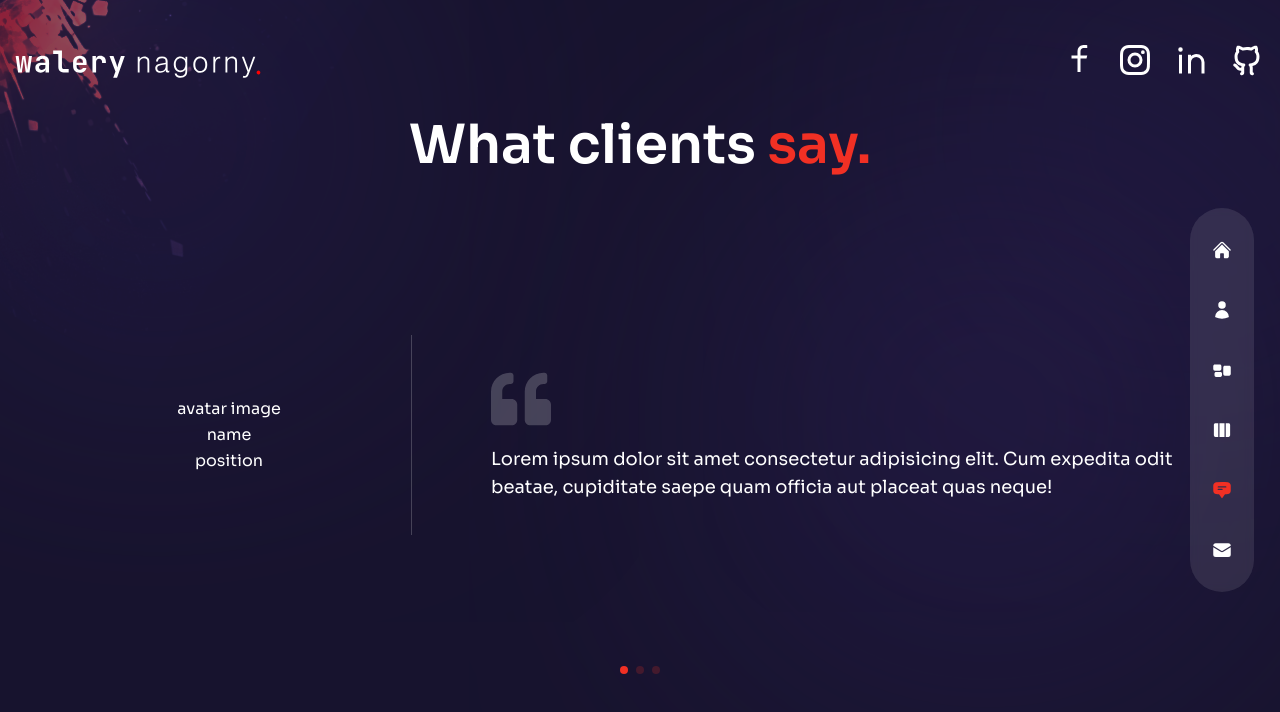
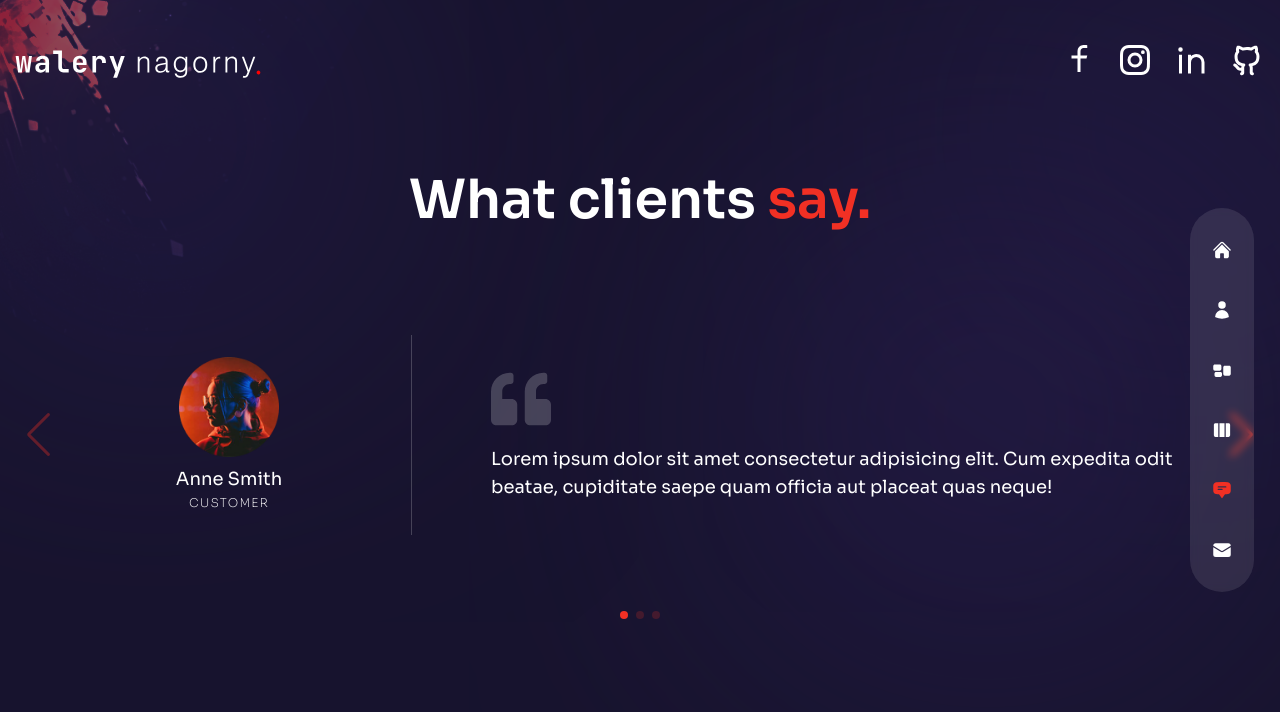
Before and after one commit to WNagorny/Portfolio, a Next.js app: page /testimonials in a window 1280 px wide. Shown: the top 712 px of the page. Built offline with nearby package versions, Linux system fonts and the light colour scheme.

Commit message:
finished Testimonials component

```diff
--- a/components/TestimonialSlider.js
+++ b/components/TestimonialSlider.js
@@ -21,10 +21,9 @@ const testimonialData = [
 		message:
 			'Lorem ipsum dolor sit amet consectetur adipisicing elit. Cum expedita odit beatae, cupiditate saepe quam officia aut placeat quas neque!',
 	},
-];
+]
 
 // import required modules
-import { Pagination } from 'swiper'
 
 import Image from 'next/image'
 
@@ -32,48 +31,57 @@ import { Swiper, SwiperSlide } from 'swiper/react'
 
 // import Swiper styles
 import 'swiper/css'
-import 'swiper/css/free-mode'
 import 'swiper/css/pagination'
+import 'swiper/css/navigation'
+
+import { Navigation, Pagination } from 'swiper'
 
 // icons
 import { FaQuoteLeft } from 'react-icons/fa'
 
 // data
 
-
 const TestimonialSlider = () => {
 	return (
 		<Swiper
-			spaceBetween={10}
+			navigation={true}
 			pagination={{
 				clickable: true,
 			}}
-			modules={[Pagination]}
-			className='h-[340px] sm:h-[400px] md:h-[480px] lg:h-[600px] xl:h-[510px] xxl:h-[630px]'
+			modules={[Navigation, Pagination]}
+			// className='h-[340px] sm:h-[400px] md:h-[480px] lg:h-[600px] xl:h-[510px] xxl:h-[630px]'
+      className='h-[400px]'
 		>
-			{ testimonialData.map((person, index) => {
+			{testimonialData.map((person, index) => {
 				return (
 					<SwiperSlide key={index}>
 						<div className='flex flex-col items-center md:flex-row gap-x-8 h-full px-16'>
 							{/* avatar, name, position */}
-              <div className='w-full max-w-[300px] flex-flex-col xl:justify-center items-center relative mx-auto xl:mx-0'>
-                <div className='flex flex-col jc text-center'>
+							<div className='w-full max-w-[300px] flex flex-col xl:justify-center items-center relative mx-auto xl:mx-0'>
+								<div className='flex flex-col justify-center text-center'>
 									{/* avatar */}
-                  <div>avatar image</div>
+									<div className='mb-2 mx-auto'>
+										<Image src={person.image} width={100} height={100} alt='' />
+									</div>
+
 									{/* name */}
-                  <div>name</div>
+									<div className='text-lg'>{person.name}</div>
 									{/* position */}
-                  <div>position</div>
+									<div className='text-[12px] uppercase font-extralight tracking-widest'>
+										{person.position}
+									</div>
 								</div>
 							</div>
 							{/* quote & message */}
 							<div className=' flex-1 flex flex-col justify-center before:w-[1px] xl:before:bg-white/20 xl:before:absolute xl:before:left-0 xl:before:h-[200px] relative xl:pl-20'>
 								{/* quote icon */}
 								<div className='mb-4'>
-              <FaQuoteLeft className='text-4xl xl:text-6xl text-white/20 mx-auto md:mx-0'/>
+									<FaQuoteLeft className='text-4xl xl:text-6xl text-white/20 mx-auto md:mx-0' />
 								</div>
 								{/* quote message */}
-                <div className ="xl:text-lg text-center md:text-left">{person.message}</div>
+								<div className='xl:text-lg text-center md:text-left'>
+									{person.message}
+								</div>
 							</div>
 						</div>
 					</SwiperSlide>
--- a/pages/testimonials/index.js
+++ b/pages/testimonials/index.js
@@ -1,16 +1,32 @@
 // components
 import TestimonialSlider from '../../components/TestimonialSlider'
+
+import { motion } from 'framer-motion'
+import { fadeIn } from '../../variants'
 
 const Testimonials = () => {
 	return (
 		<div className='h-full bg-primary/30 py-32 text-center'>
 			<div className='container mx-auto h-full flex flex-col justify-center'>
-{/* title */}
-				<h2 className='h2 mb-8 xl:mb-0'>What clients <span className='text-accent'>say.</span></h2>
-{/* slider */}
-        <div>
-          <TestimonialSlider/>
-        </div>
+				{/* title */}
+				<motion.h2
+					variants={fadeIn('up', 0.2)}
+					initial='hidden'
+					animate='show'
+					exit='hidden'
+					className='h2 mb-8 xl:mb-0'
+				>
+					What clients <span className='text-accent'>say.</span>
+				</motion.h2>
+				{/* slider */}
+				<motion.div
+					variants={fadeIn('up', 0.4)}
+					initial='hidden'
+					animate='show'
+					exit='hidden'
+				>
+					<TestimonialSlider />
+				</motion.div>
 			</div>
 		</div>
 	)
```
Lines whose indentation alone changed are shown as unchanged.
